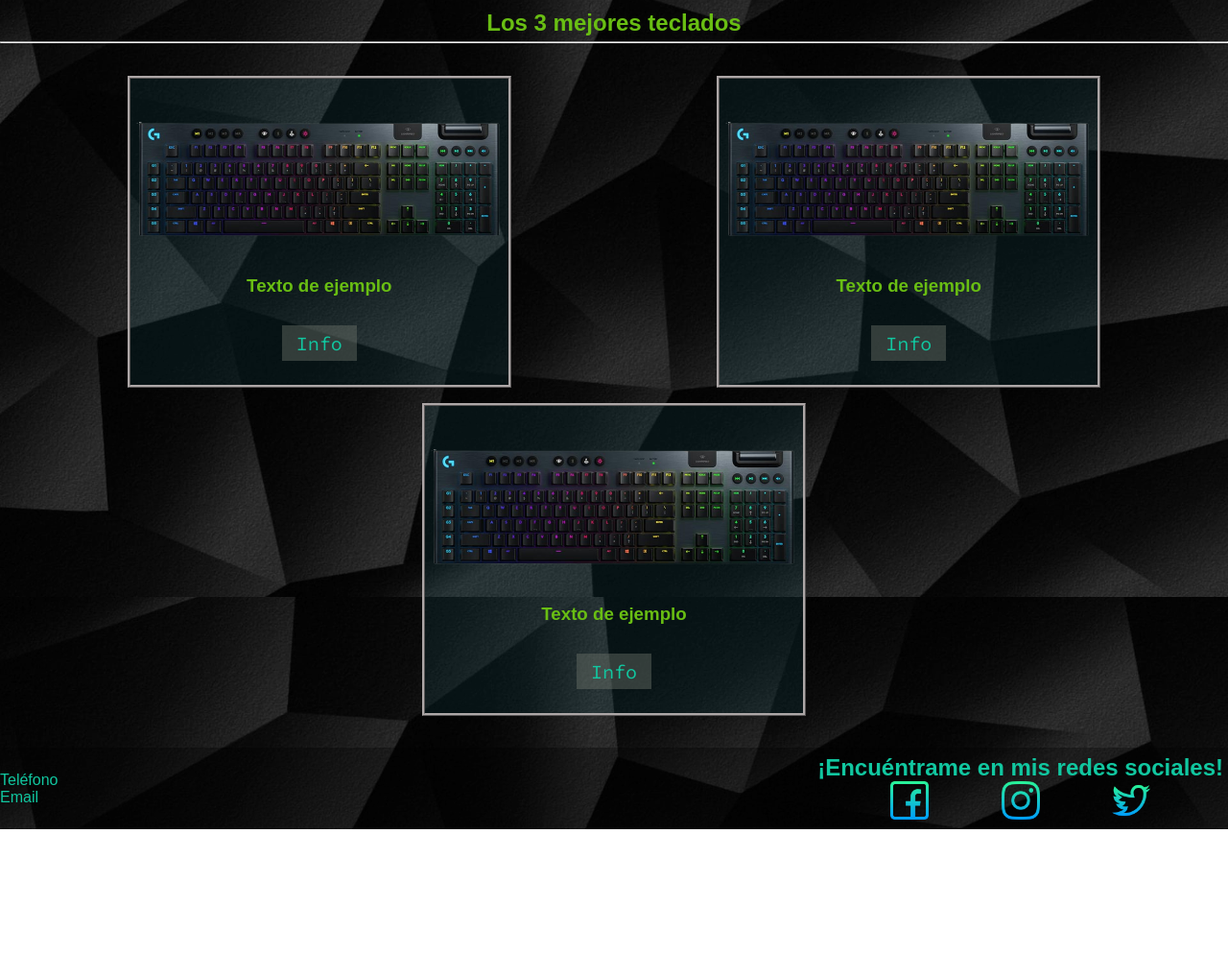
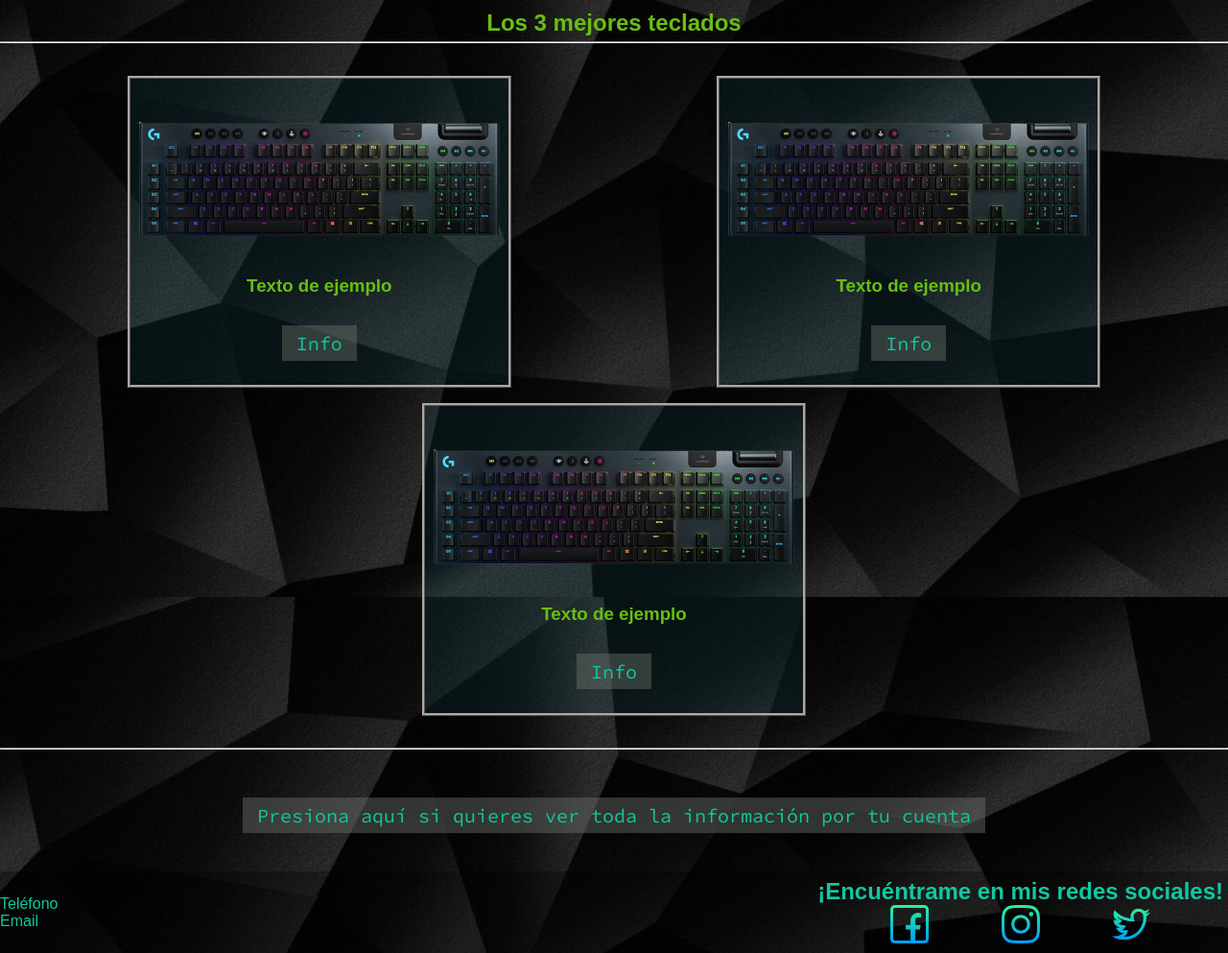
Before and after one commit to artazat/datagaming-artaza, a plain HTML site: page pages/perifericos.html in a window 1280 px wide. Shown: the part 1778-2771 px from the top of the page at 96% size. Before the commit the page ends 2642 px from the top, so only its background shows below. Drawn offline with Linux system fonts and the light colour scheme; a web font is replaced by a local one.

Commit message:
boton info

```diff
--- a/css/style.css
+++ b/css/style.css
@@ -66,11 +66,11 @@ body {
 }
 
 .lista{
-    margin-right: 35px;
+    margin-right: 30px;
 }
 
 .listaContacto{
-    margin-right: 18px;
+    margin-right: 20px;
 }
 
 /* ---REAL MAIN--- */
@@ -395,7 +395,7 @@ footer img {
 
 .gridContainer2 {
     width: 100%;
-    height: 185vh;
+    height: 195vh;
     background: linear-gradient(rgba(0, 0, 0, 0.116), rgba(0, 0, 0, 0.116)), url(../img/fondo5.jpg);
     background-position: center;
     background-size: cover;
@@ -481,11 +481,34 @@ footer img {
     font-weight: 100;
 }
 
+.todaLaInfo{
+    display: flex;
+    justify-content: center;
+}
+
+.todaLaInfo a{
+    margin-top: 50px;
+    margin-bottom: 10px;
+    font-size: 20px;
+    font-weight: 100;
+    background-color: rgba(109, 117, 108, 0.432);
+    padding: 6px;
+    padding-left: 15px;
+    padding-right: 15px;
+    text-decoration: none;
+    text-align: center;
+    font-family: 'Source Code Pro', monospace;
+    color: rgb(17, 199, 160);
+}
+
 /*---MEDIA QUERIES PERIFERICOS---*/
 
 @media screen and (max-width:1629px){
     .gridContainer2{
         height: auto;
+}
+.todaLaInfo{
+    margin-bottom: 30px;
 }
 }
 
@@ -494,6 +517,26 @@ footer img {
         height: auto;
         grid-template-rows: auto auto auto;
 }
+}
+
+@media screen and (max-width:773px) {
+    .todaLaInfo a{
+        font-size: 18px;
+    }
+}
+
+@media screen and (max-width:699px) {
+    .todaLaInfo a{
+        font-size: 15px;
+    }
+}
+
+@media screen and (max-width:587px) {
+    .todaLaInfo a{
+        font-size: 10px;
+        padding-left: 10px;
+        padding-right: 10px;
+    }
 }
 
 @media screen and (max-width:232px){
@@ -534,7 +577,7 @@ footer img {
 
 .gridContainer3 {
     width: 100%;
-    height: 245vh;
+    height: 256vh;
     background: linear-gradient(rgba(0, 0, 0, 0.116), rgba(0, 0, 0, 0.116)), url(../img/fondo5.jpg);
     background-position: center;
     background-size: cover;
--- a/pages/perifericos.html
+++ b/pages/perifericos.html
@@ -17,6 +17,7 @@
                     <li class="lista"><a href="../pages/perifericos.html" class="delNav">Perifericos</a></li>
                     <li class="lista"><a href="../pages/pc.html" class="delNav">PC</a></li>
                     <li class="lista"><a href="../pages/noticias.html" class="delNav">Noticias</a></li>
+                    <li class="lista"><a href="../pages/info.html">Info</a></li>
                     <li class="listaContacto"><a href="../pages/contacto.html" class="contactoNav">Contacto</a></li>
                 </ul>
             </nav>
@@ -82,6 +83,12 @@
                     <a href="">Info</a>
                 </div>
             </div>
+            <section>
+                <hr>
+                <div class="todaLaInfo">
+                    <a href="../pages/info.html">Presiona aquí si quieres ver toda la información por tu cuenta</a>
+                </div>
+            </section>
         </main>
         <footer class="pie">
             <div>
```
Also changed, not shown: pages/pc.html (+7 -0 lines).
